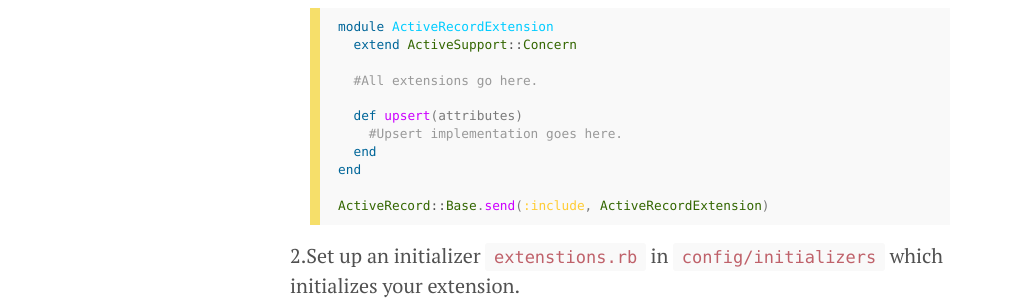
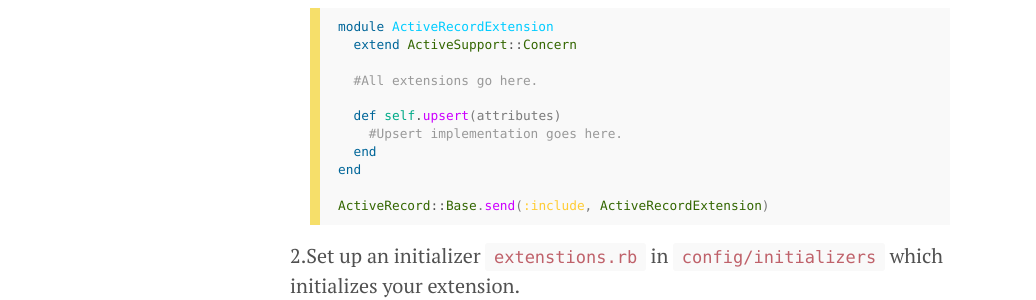
Before and after one commit to nithinkrishna/blog, a Jekyll site: the page built from _posts/2014-08-01-upsert-implementation-in-rails.markdown, in a window 1280 px wide and 900 px high, scrolled down 1095 px. Shown: the part 152-452 px from the top of the window, without its empty margins (0-1036 px from the left). Built offline with Jekyll 4.4.1, drawn with Linux system fonts in a browser that asks for light colours; Markdown is read by kramdown in place of the engine named in the settings; some of the changed text lies outside the part shown.

Commit message:
upsert code fix

```diff
--- a/_posts/2014-08-01-upsert-implementation-in-rails.markdown
+++ b/_posts/2014-08-01-upsert-implementation-in-rails.markdown
@@ -25,7 +25,7 @@ module ActiveRecordExtension
 
   #All extensions go here.
 
-  def upsert(attributes)
+  def self.upsert(attributes)
     #Upsert implementation goes here.
   end
 end
```
Also changed, not shown: other parts of _posts/2014-08-01-upsert-implementation-in-rails.markdown (+4 -3 lines).
